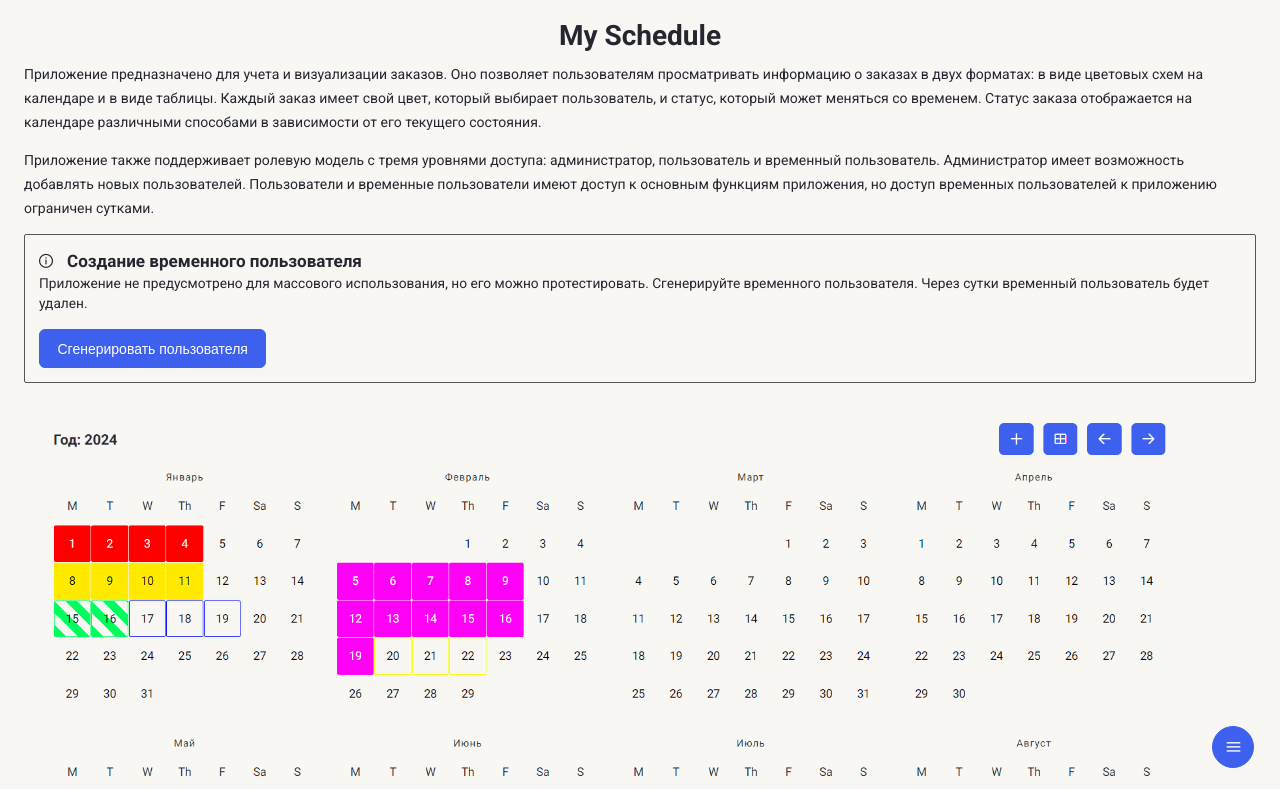
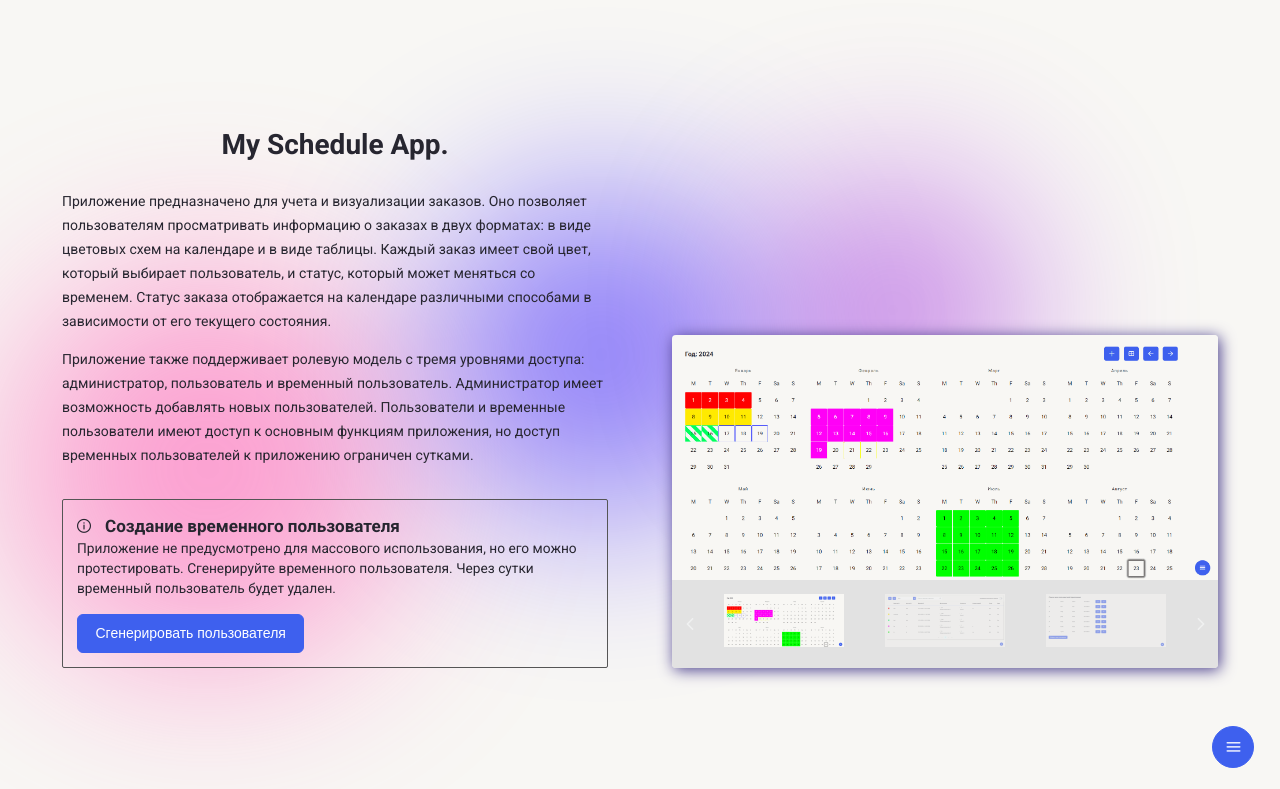
Before and after one commit to PotapenkoVadim/my-schedule, a Next.js app: page /about in a window 1280 px wide. Shown: the top 789 px of the page. Built offline with nearby package versions, Linux system fonts and the light colour scheme; a web font is replaced by a local one.

Commit message:
feat: update about page display

```diff
--- a/src/app/about/page.module.scss
+++ b/src/app/about/page.module.scss
@@ -5,16 +5,62 @@
   @include light-theme("background");
   @include dark-theme("darkest-background");
 
+  display: flex;
+  align-items: center;
+  justify-content: flex-start;
   min-height: 100vh;
+  min-width: 100vw;
+  overflow: hidden;
+  position: relative;
+
+  &__content {
+    display: flex;
+    align-items: flex-end;
+    justify-content: space-around;
+    padding: 62px;
+    gap: 64px;
+
+    & > * {
+      flex: 1;
+      position: relative;
+    }
+  }
+
+  &__generator,
+  &__description {
+    margin-top: 32px;
+  }
+
+  &__subdescription {
+    margin-top: 14px;
+  }
 
   &__title {
     text-align: center;
   }
 
-  &__image,
-  &__text,
-  &__generator,
-  &__gallery {
-    margin-top: 14px;
+  &__wrapper {
+    box-shadow: 2px 2px 15px darkslateblue;
+    overflow: hidden;
+    border-radius: 4px;
   }
 }
+
+@media (width <= 1224px) {
+  .page__content {
+    flex-direction: column;
+    padding: 32px;
+    gap: 32px;
+  }
+
+  .page__wrapper {
+    margin-top: 0;
+  }
+}
+
+@media (width <= 420px) {
+  .page__content {
+    padding: 36px 14px;
+    gap: 14px;
+  }
+}
--- a/src/app/about/page.tsx
+++ b/src/app/about/page.tsx
@@ -1,54 +1,71 @@
 "use client";
 
+import { useEffect, useState } from "react";
+import { ShapesBackground, Spinner } from "@/components";
+import { ABOUT_PAGE_IMAGES, APP_TITLE, CURRENT_YEAR } from "@/constants";
 import { useAppContext } from "@/context";
+import { useSession } from "@/hooks";
+import { getToken } from "@/utils";
 import { Gallery, UserGenerator } from "@/libs";
-import { PageContent, Spinner } from "@/components";
-import { ABOUT_PAGE_IMAGES, CURRENT_YEAR } from "@/constants";
-import { useSession } from "@/hooks";
-import { useEffect } from "react";
-import { getToken } from "@/utils";
 import styles from "./page.module.scss";
 
 export default function AboutPage() {
   const { theme } = useAppContext();
+  const [isLoading, setIsLoading] = useState(true);
   const { currentUser, isSessionLoading, getSession } = useSession();
 
   useEffect(() => {
     const token = getToken();
-
     if (!currentUser && token) {
       getSession(CURRENT_YEAR);
     }
+
+    setIsLoading(false);
   }, [currentUser]);
 
   let content;
-  if (isSessionLoading) {
+  if (isSessionLoading || isLoading) {
     content = <Spinner />;
   } else {
     content = (
-      <PageContent>
-        <h1 className={styles.page__title}>My Schedule</h1>
+      <>
+        <ShapesBackground />
 
-        <div className={styles.page__text}>
-          Приложение предназначено для учета и визуализации заказов. Оно
-          позволяет пользователям просматривать информацию о заказах в двух
-          форматах: в виде цветовых схем на календаре и в виде таблицы. Каждый
-          заказ имеет свой цвет, который выбирает пользователь, и статус,
-          который может меняться со временем. Статус заказа отображается на
-          календаре различными способами в зависимости от его текущего
-          состояния.
+        <div className={styles.page__content}>
+          <div>
+            <h1 className={styles.page__title}>{APP_TITLE} App.</h1>
+
+            <div className={styles.page__description}>
+              Приложение предназначено для учета и визуализации заказов. Оно
+              позволяет пользователям просматривать информацию о заказах в двух
+              форматах: в виде цветовых схем на календаре и в виде таблицы.
+              Каждый заказ имеет свой цвет, который выбирает пользователь, и
+              статус, который может меняться со временем. Статус заказа
+              отображается на календаре различными способами в зависимости от
+              его текущего состояния.
+            </div>
+
+            <div className={styles.page__subdescription}>
+              Приложение также поддерживает ролевую модель с тремя уровнями
+              доступа: администратор, пользователь и временный пользователь.
+              Администратор имеет возможность добавлять новых пользователей.
+              Пользователи и временные пользователи имеют доступ к основным
+              функциям приложения, но доступ временных пользователей к
+              приложению ограничен сутками.
+            </div>
+
+            <UserGenerator className={styles.page__generator} />
+          </div>
+
+          <div className={styles.page__wrapper}>
+            <Gallery
+              theme={theme}
+              className={styles.page__gallery}
+              images={ABOUT_PAGE_IMAGES}
+            />
+          </div>
         </div>
-        <div className={styles.page__text}>
-          Приложение также поддерживает ролевую модель с тремя уровнями доступа:
-          администратор, пользователь и временный пользователь. Администратор
-          имеет возможность добавлять новых пользователей. Пользователи и
-          временные пользователи имеют доступ к основным функциям приложения, но
-          доступ временных пользователей к приложению ограничен сутками.
-        </div>
-
-        <UserGenerator className={styles.page__generator} />
-        <Gallery className={styles.page__gallery} images={ABOUT_PAGE_IMAGES} />
-      </PageContent>
+      </>
     );
   }
 
--- /dev/null
+++ b/src/assets/components/_gallery.scss
@@ -0,0 +1,9 @@
+@import "@/assets/variables";
+
+.p-galleria {
+  &[data-theme="Light"] {
+    .p-galleria-thumbnail-container {
+      background: #e2e2e2;
+    }
+  }
+}
--- a/src/assets/components/index.scss
+++ b/src/assets/components/index.scss
@@ -8,3 +8,4 @@
 @import './toolbar';
 @import './table';
 @import './preview-image';
+@import './gallery';
--- a/src/libs/gallery/gallery.tsx
+++ b/src/libs/gallery/gallery.tsx
@@ -1,13 +1,15 @@
 import { Galleria } from "@/components";
-import { ImageData } from "@/types";
+import { ImageData, ThemeVariant } from "@/types";
 import { GALLERY_RESPONSIVE_OPTIONS } from "./constants";
 import { Image } from "./components";
 
 export function Gallery({
   images,
   className,
+  theme,
 }: {
   images: Array<ImageData>;
+  theme: ThemeVariant;
   className?: string;
 }) {
   const getImage = (image: ImageData) => <Image image={image} type="main" />;
@@ -17,6 +19,7 @@ export function Gallery({
 
   return (
     <Galleria
+      data-theme={theme}
       value={images}
       responsiveOptions={GALLERY_RESPONSIVE_OPTIONS}
       numVisible={5}
```
Also changed, not shown: src/app/error.tsx (+27 -3 lines), src/app/not-found.tsx (+27 -4 lines), src/app/page.tsx (+5 -3 lines).
